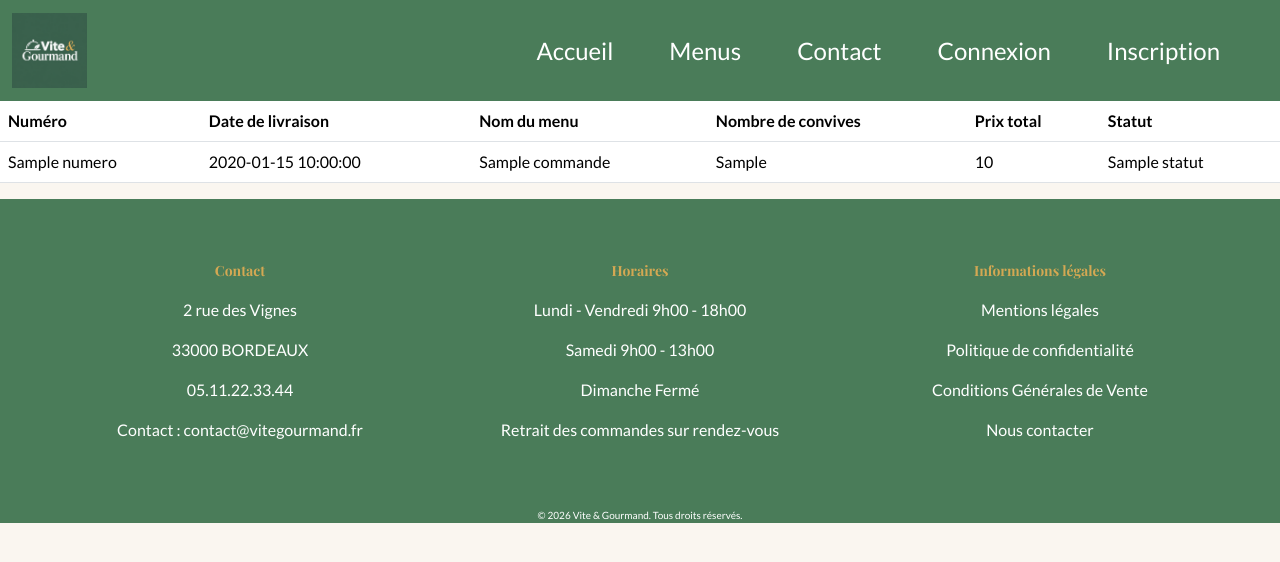
After one commit to Tacha13/vite-et-gourmand, a PHP site: template templates/client/histo_commandes.php in a window 1280 px wide. The commit adds this page. Shown: the top 562 px of the page. Run offline with PHP 8.4, Linux system fonts and the light colour scheme; the template is opened without the code that fills it: most values are stand-ins (such as "Sample title", 1, 10 or a date in 2020); some web fonts are replaced.

Commit message:
create histo_commandes.php, add foreach in compte_client.php, create showAllHistoCommandesClient in CommandeController, Create route in index.php and front css

```diff
--- a/public/css/style.css
+++ b/public/css/style.css
@@ -541,7 +541,7 @@ i.fa-solid {
     font-size: 24px;
     color: white;
     background: var(--primary);
-    padding: 12px 70px;
+    padding: 12px 50px;
     margin: 40px;
     border: none;
     border-radius: 2px;
--- a/public/index.php
+++ b/public/index.php
@@ -101,6 +101,12 @@ if (isset($_GET['page']) && $_GET['page'] === 'compte_client') {
     $commandeController->showAllCommandesClient();
 }
 
+//Route pour accéder à l'historique des commandes du client
+if (isset($_GET['page']) && $_GET['page'] === 'histo_commandes') {
+    $commandeController->showAllHistoCommandesClient();
+}
+
+
 
 
 if (isset($_GET['page']) && $_GET['page'] === 'menus') {
--- /dev/null
+++ b/templates/client/histo_commandes.php
@@ -0,0 +1,55 @@
+<!-- Page des historiques de commandes clients -->
+<?php
+/** @var array $allCommandes */
+?>
+
+<!--Contenu du head-->
+<?php
+$title = "Validation commande Vite & Gourmand";
+require __DIR__ . '/../partials/head.php';
+?>
+<body>
+    <!--Contenu du header-->
+<?php
+require __DIR__ . '/../partials/header.php';
+?>
+
+<div>
+    <table class="table">
+        <thead>
+            <tr>
+            <th scope="col">Numéro</th>
+            <th scope="col">Date de livraison</th>
+            <th scope="col">Nom du menu</th>
+            <th scope="col">Nombre de convives</th>
+            <th scope="col">Prix total</th>
+            <th scope="col">Statut</th>
+            </tr>
+        </thead>
+        <tbody>
+    <?php foreach ($allCommandes as $allCommande): ?>
+            <tr>
+            <td><?=  htmlspecialchars($allCommande['numero']) ?></td>
+            <td><?=  htmlspecialchars($allCommande['datePrestation']) ?></td>
+            <td><?=  htmlspecialchars($allCommande['nomMenu']) ?></td>
+            <td><?=  htmlspecialchars($allCommande['nbPersonneCommande']) ?></td>
+            <td><?=  htmlspecialchars($allCommande['prixTotal']) ?></td>
+            <td><?=  htmlspecialchars($allCommande['statut']) ?></td>
+
+            </tr>
+    <?php endforeach ?>
+        </tbody>
+
+    </table>
+</div>
+
+
+
+
+
+ <!--Contenu du footer-->
+<?php
+    require __DIR__ . '/../partials/footer.php';
+?>
+</body>
+</html>
```
Also changed, not shown: src/Controller/CommandeController.php (+12 -0 lines), templates/client/compte_client.php (+7 -35 lines).
